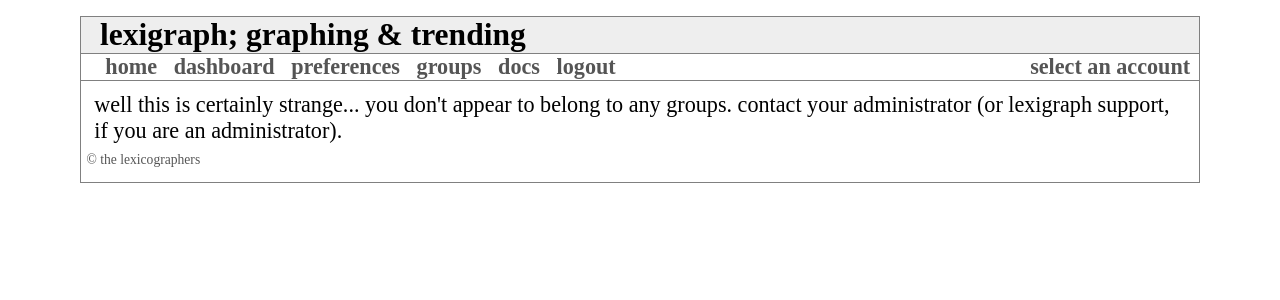
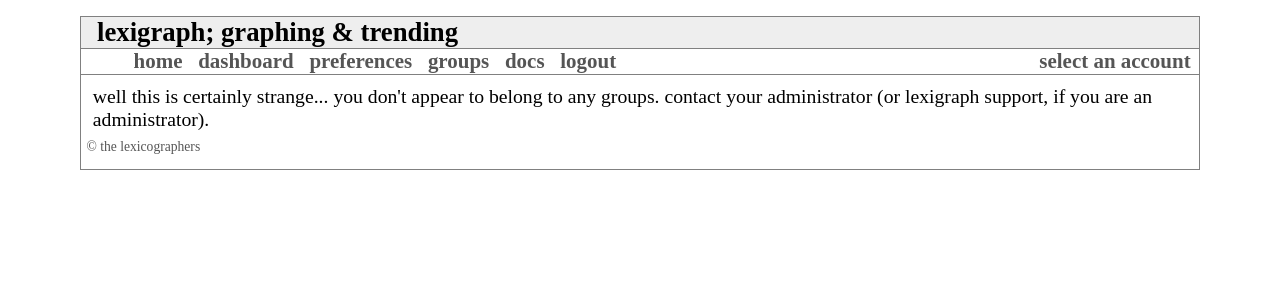
Before and after one commit to eklitzke/lexigraph, a Python web app: template templates/edit_groups.html in a window 1280 px wide. Shown: the top 300 px of the page. Run offline with Jinja, Linux system fonts and the light colour scheme; the template is opened without the code that fills it, so the values that code supplies are empty; some libraries are stand-ins or nearby versions.

Commit message:
styling fixes

```diff
--- a/static/css/lexigraph.css
+++ b/static/css/lexigraph.css
@@ -11,11 +11,11 @@
 }
 
 #hd h1 {
-    font-size: 197%;
+    font-size: 167%;
 }
 
 #topnav {
-    font-size: 138.5%;
+    font-size: 131%;
     margin-top: 0;
     padding-left: 0.6em;
     font-weight: bold;
@@ -24,8 +24,11 @@
 
 #topnav ul, #topnav li {
     margin: 0;
+    display: inline;
+}
+
+#topnav li {
     padding-left: 0.5em;
-    display: inline;
 }
 
 #topnav li:first-child {
@@ -56,7 +59,7 @@
     padding-bottom: 0.4em;
 }
 
-#bd { font-size: 138.5%; }
+#bd { font-size: 123.1%; }
 
 #real_content {
     padding-top: 0.5em;
@@ -155,6 +158,11 @@
     border-collapse: collapse;
 }
 
+th {
+    padding-right: 1em;
+    font-weight: bold;
+}
+
 .api_table th {
     border-bottom: 1px solid black;
     font-style: italic;
--- a/templates/edit_dataset.html
+++ b/templates/edit_dataset.html
@@ -1,9 +1,5 @@
 {% import "macros.html" as macros %}
 {% extends "base.html" %}
-
-{% block body_header %}
-{{dataset.name}} details
-{% endblock %}
 
 {% block body_content %}
 {{ macros.draw_graph(dataset, show_edit=False, width=prefs.large_width) }}
--- a/templates/edit_groups.html
+++ b/templates/edit_groups.html
@@ -12,7 +12,7 @@
   <tr>
     <td><a href="/edit/group/{{group.name}}">{{group.name}}</a></td>
     <td>{{group.users|length}}</td>
-    <td>{{group.api_token}}</td>
+    <td><tt>{{group.api_token}}</tt></td>
   </tr>
   {% endfor %}
 </table>
```
